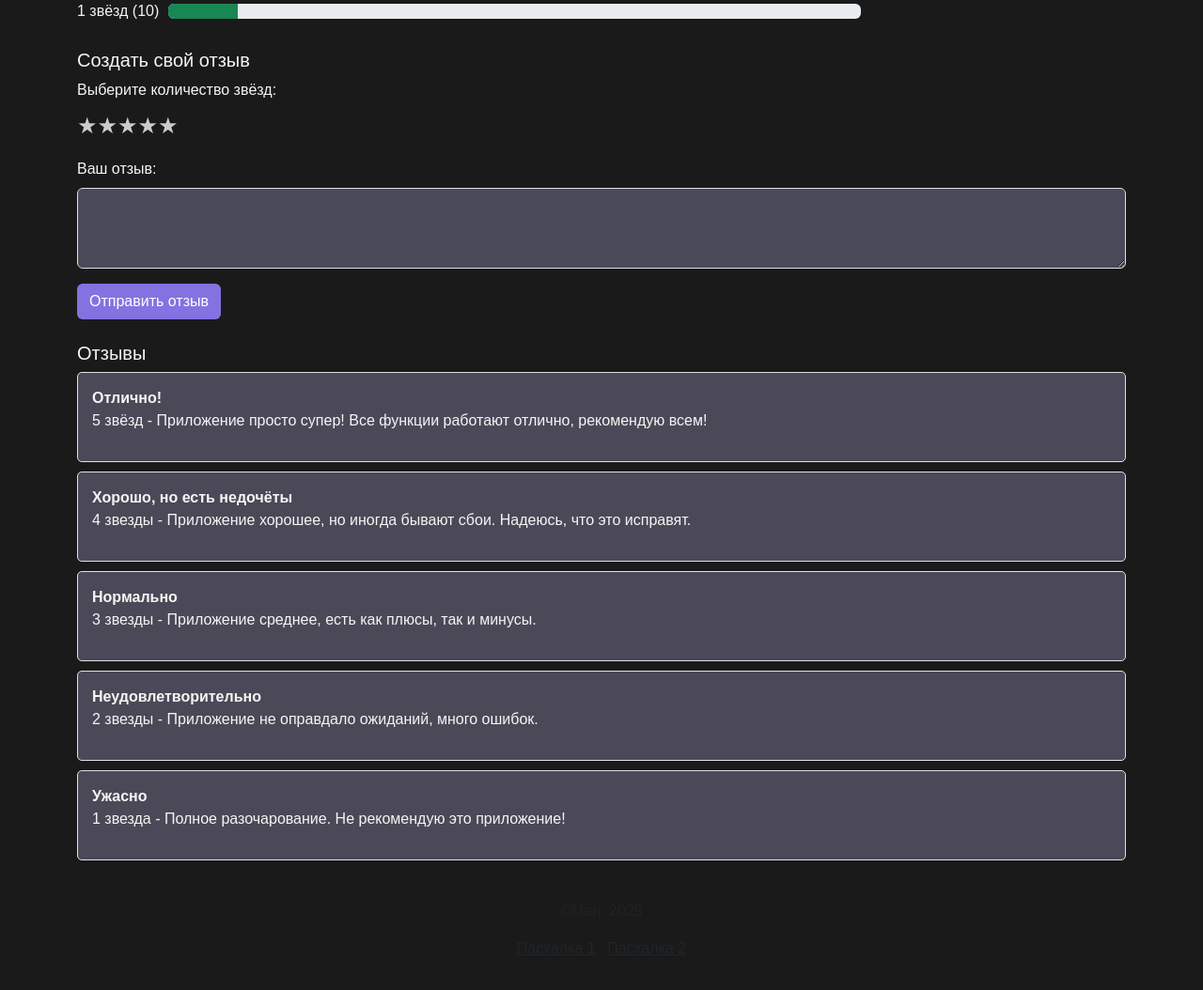
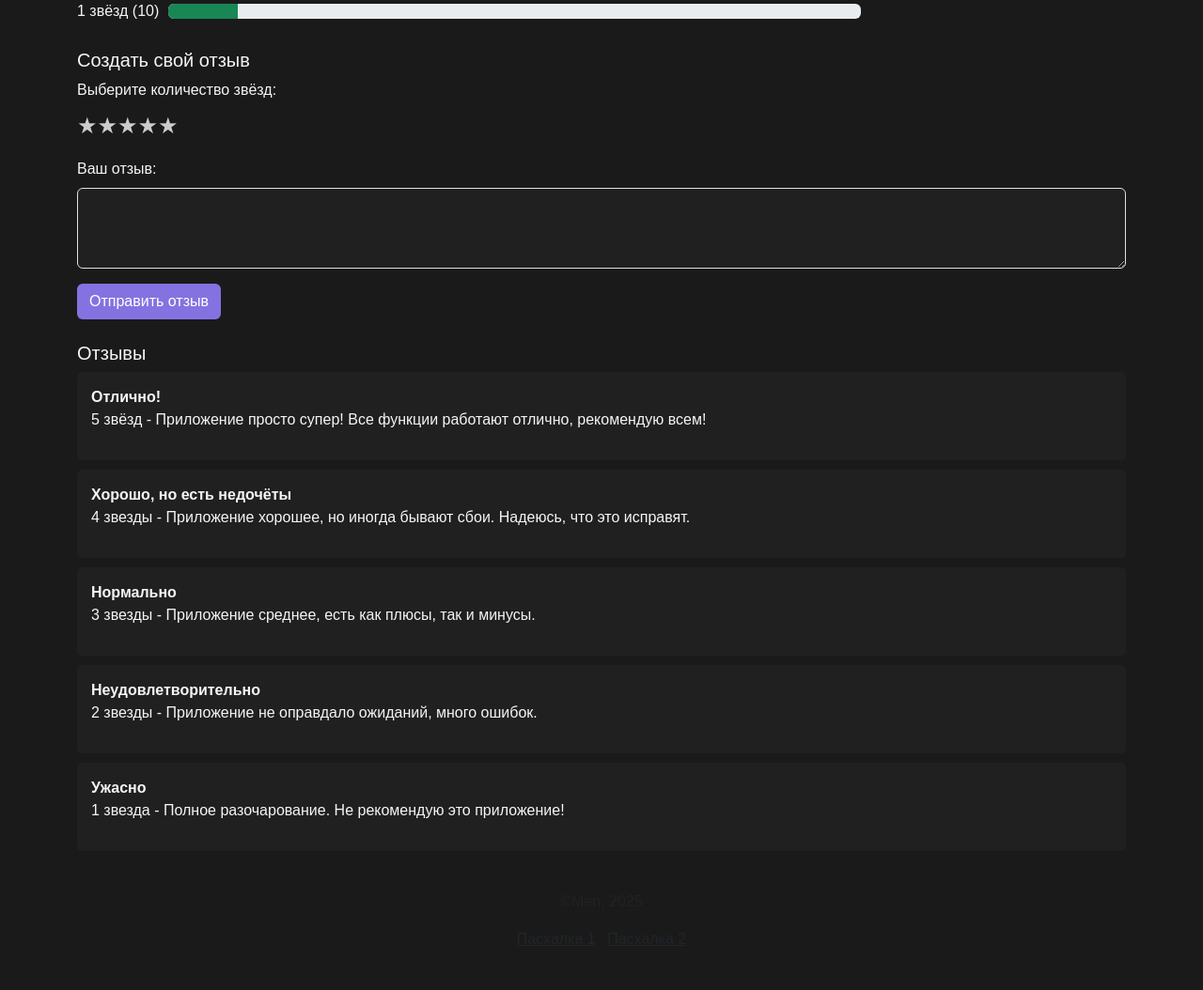
Before and after one commit to alissaryb/sitronics, a Flask app: page /feedback in a window 1280 px wide. Shown: the part 430-1484 px from the top of the page at 94% size. After the commit the page ends 1437 px from the top, so only its background shows below. Run offline with Flask 3, Linux system fonts and the light colour scheme.

Commit message:
стили

```diff
--- a/static/css/button.css
+++ b/static/css/button.css
@@ -12,6 +12,7 @@
 :root {
         --purple-primary: #8a2be2;
         --card-bg: rgb(32, 32, 32);
+        --card-ac: rgb(34, 34, 35);
         --dark-bg: #1a1a1a;
         --input-bg: #2d2d2d;
         --text-light: #f5f5f5;
--- a/templates/feedback.html
+++ b/templates/feedback.html
@@ -6,8 +6,8 @@
             margin-bottom: 20px;
         }
         .review-example {
-            background-color: #4b4957;
-            border: 1px solid #dee2e6;
+            background-color: var(--card-bg);
+
             border-radius: 5px;
             padding: 15px;
             margin-bottom: 10px;
@@ -21,11 +21,11 @@
             color: #ffcc00;
         }
         .form-control, .form-select {
-            background-color: #4a4957;
+            background-color: var(--card-bg);
             color: #ffffff;
         }
         .form-control:focus, .form-select:focus {
-            background-color: #706c7d;
+            background-color: var(--card-ac);
             color: #ffffff;
             border-color: #8082ff;
         }
```
Also changed, not shown: templates/courses.html (+13 -11 lines).
